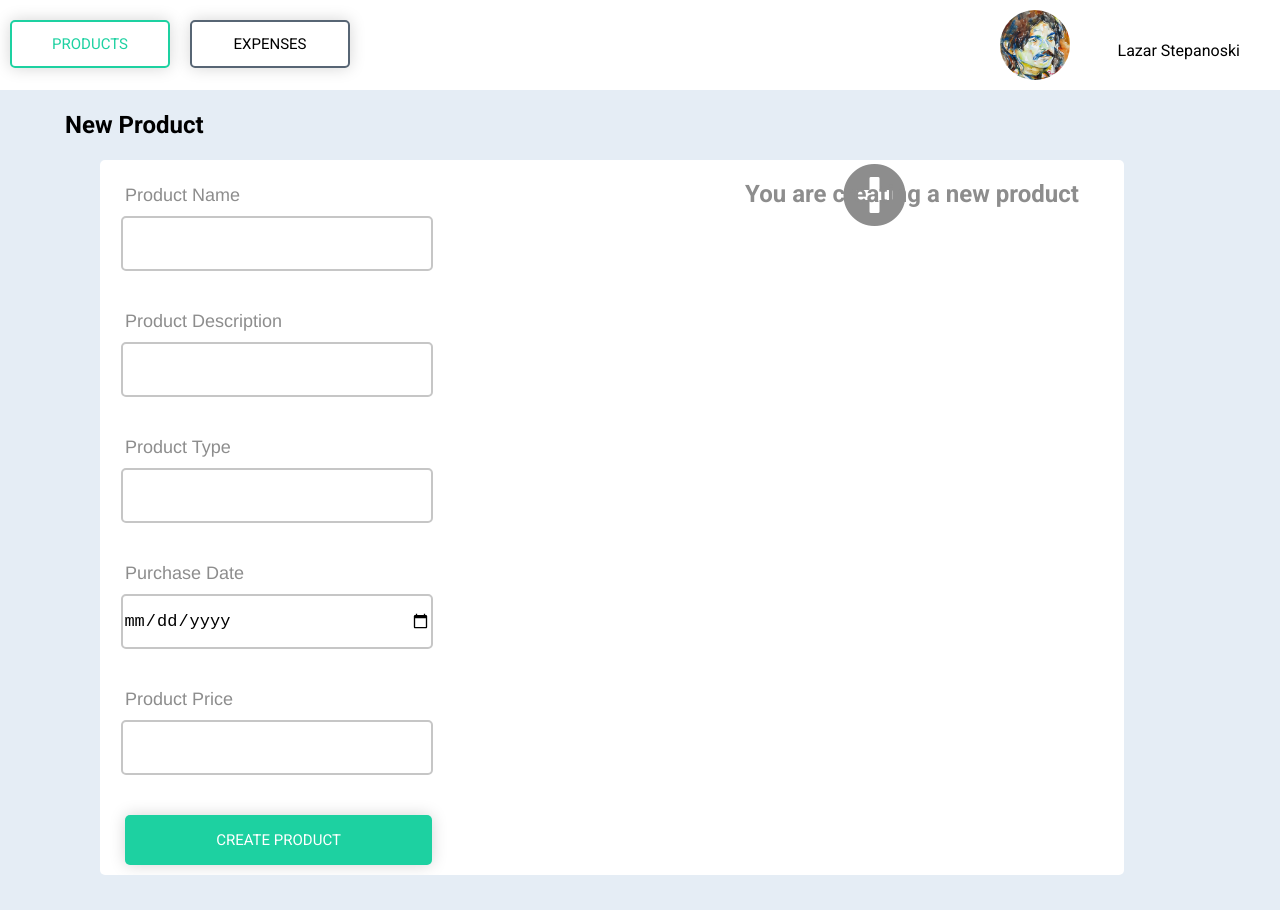
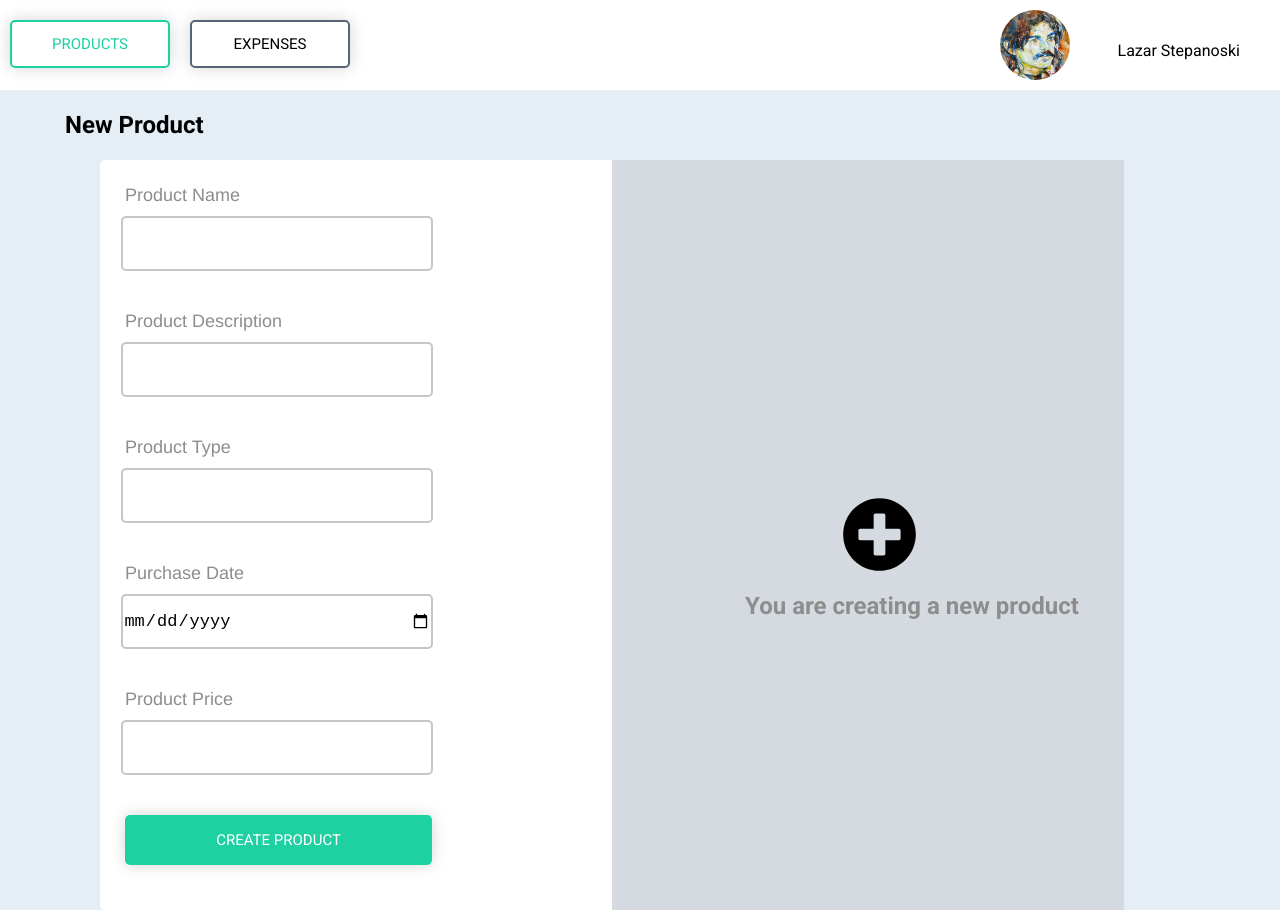
Before and after one commit to Laze997/Project, a React (Create React App) app: page /newproduct in a window 1280 px wide. Shown: the top 910 px of the page. Before the commit the page ends 875 px from the top, so only its background shows below. Built offline with nearby package versions, Linux system fonts and the light colour scheme.

Commit message:
commit-project11

```diff
--- a/src/components/NewProduct/NewProduct.css
+++ b/src/components/NewProduct/NewProduct.css
@@ -1,4 +1,4 @@
-#new-product{
+#new-prod{
     width: 100%;
     height: 100%;
 }
@@ -37,6 +37,7 @@
     margin: auto;
     height: 100%;
     position: relative;
+    padding-top: 750px;
 }
 
 .logo-size{
@@ -47,6 +48,15 @@
     left: 45%;
 }
 
+.plus{
+    background-image: url("../../assets/pictures/plus-circle.svg");
+    width: 75px;
+    height: 75px;
+    background-repeat: no-repeat;
+    background-color: #d5d9e0;
+
+}
+
 .product-text{
     color: #8D8D8D;
     position: absolute;
--- a/src/components/NewProduct/NewProduct.js
+++ b/src/components/NewProduct/NewProduct.js
@@ -4,37 +4,39 @@ import "./NewProduct.css"
 export class NewProduct extends React.Component {
     render() {
         return (
-            <section id="new-product">
+            <section id="new-prod">
+
+
+
 
     <div className="text-np">
         <h2>New Product</h2>
     </div>
 
+
+
+
+
 <div className="new-product">
         <div className="new-p">
                 <label className="login-label" for="productname">Product Name</label>
-                        <input type="text" name="productname" className="login-input" />
+                <input  type="text" name="productname" className="login-input"/>
                 <label className="login-label" for="desc">Product Description</label>
                 <input type="text" name="desc" className="login-input" />
                 <label className="login-label" for="type">Product Type</label>
-                        <input type="text" name="type" className="login-input" />
+                <input type="text" name="type" className="login-input"/>
                 <label className="login-label" for="date">Purchase Date</label>
                 <input type="date" name="date" className="login-input" />
                 <label className="login-label" for="number">Product Price</label>
-                        <input type="number" name="number" className="login-input" />
+                <input type="number" name="number" className="login-input"/>
                 <button className="btn" type="submit">CREATE PRODUCT</button>
         </div>
         <div className="plus-logo">
-
-                        <div className="logo-className">
-                            <span className="logo-size"><i className="fas fa-plus-circle"></i></span>
+               <span className="logo-size plus"></span>
                <div className="product-text">
 
                 <h2>You are creating a new product</h2>
             </div>
-
-                        </div>
-
         </div>
 
 
```
Also changed, not shown: src/assets/pictures/plus-circle.svg (added). Lines whose indentation alone changed are shown as unchanged.
